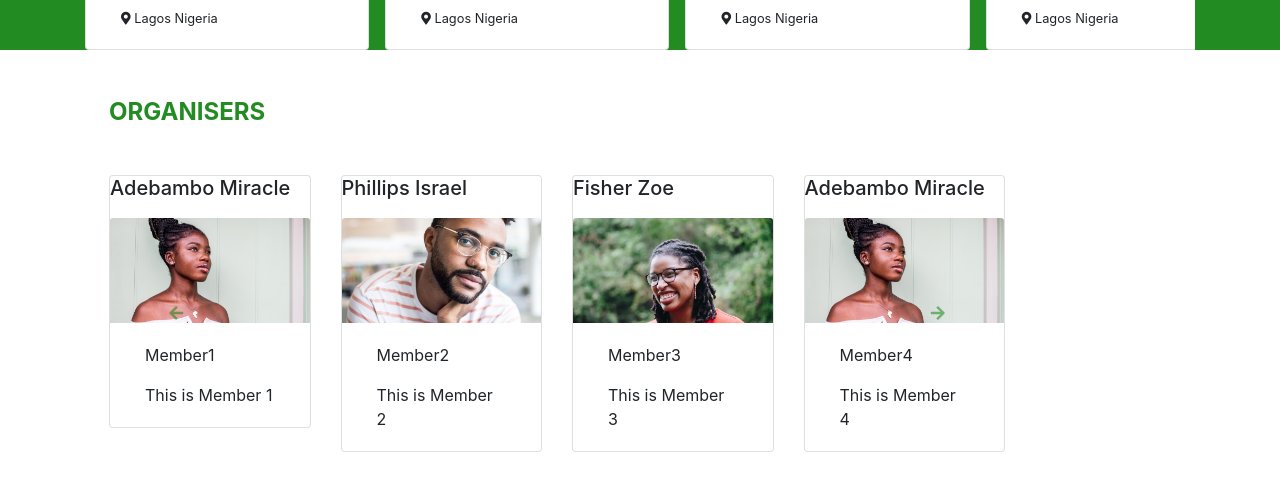
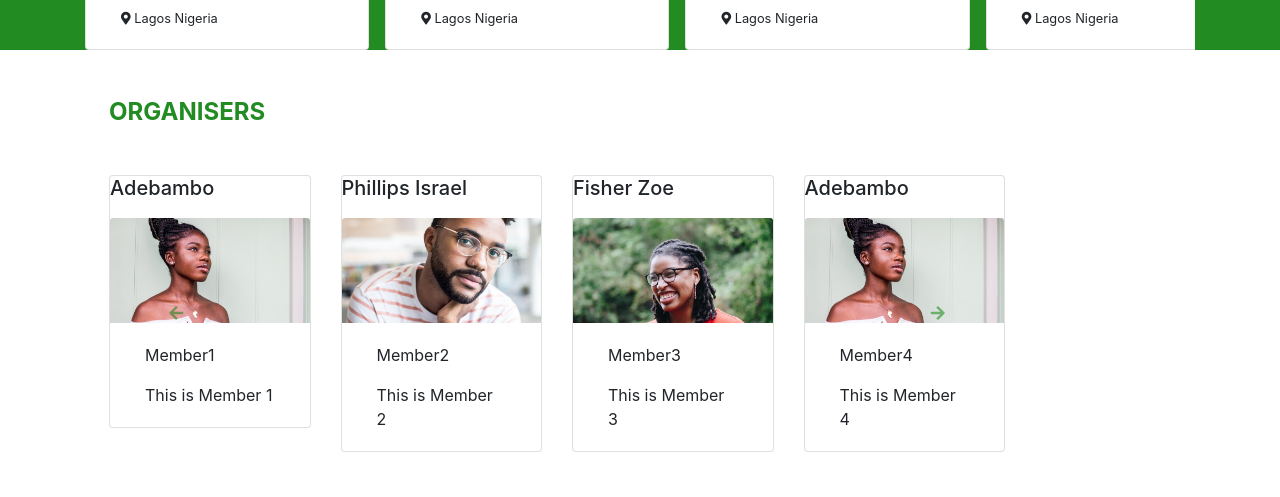
Before and after one commit to ASANIYAN/FinalDSCProject, a plain HTML site: page Index.html in a window 1280 px wide. Shown: the part 1382-1879 px from the top of the page. Drawn offline with Linux system fonts and the light colour scheme.

Commit message:
website complete

```diff
--- a/Css/Index.css
+++ b/Css/Index.css
@@ -65,9 +65,15 @@ nav a:hover, #hero-section a:hover {
     background: #228b22;
 }
 
+
+
 @media (min-width: 200px)   {
     #hero-section   {
         height: 60vh;
+    }
+
+    #organisers .card-text  {
+        min-width: fit-content;
     }
 
 }
--- a/Index.html
+++ b/Index.html
@@ -221,7 +221,7 @@
 
                     <div class="col-md-3 col-6">
                       <div class="card">
-                        <h5>Adebambo Miracle</h5>
+                        <h5>Adebambo</h5>
                         <img src="img/member1.png" class="card-img-top" alt="">
                         <div class="card-body color-primary">
                           <p class="card-text col-12">Member1</p>
@@ -254,7 +254,7 @@
 
                     <div class="col-md-3 col-6">
                       <div class="card">
-                        <h5>Adebambo Miracle</h5>
+                        <h5>Adebambo</h5>
                         <img src="img/member1.png" class="card-img-top" alt="">
                         <div class="card-body color-primary">
                           <p class="card-text col-12">Member4</p>
@@ -293,7 +293,7 @@
 
                       <div class="col-md-3 col-6">
                         <div class="card">
-                          <h5>Adebambo Miracle</h5>
+                          <h5>Adebambo</h5>
                           <img src="img/member1.png" class="card-img-top" alt="">
                           <div class="card-body color-primary">
                             <p class="card-text col-12">Member7</p>
@@ -332,7 +332,7 @@
 
                     <div class="col-md-3 col-6">
                       <div class="card">
-                        <h5>Adebambo Miracle</h5>
+                        <h5>Adebambo</h5>
                         <img src="img/member1.png" class="card-img-top" alt="">
                         <div class="card-body color-primary">
                           <p class="card-text col-12">Member 10</p>
@@ -391,7 +391,7 @@
 
                   <h5 class="text-uppercase text-white col-3 col-sm-4 text-right mt-3" style="font-weight: bold;">Contact Us</h5>
 
-                  <form class="form-group col-auto col-3 col-sm-4">
+                  <form class="form-group col-auto col-3 col-sm-8">
                     <input class="form-control mt-3" type="email" placeholder="Email" aria-label="Email">
                     <input class="form-control mt-3" type="message" placeholder="Message" aria-label="Message">
                     <button class="btn btn-danger text-white mt-3 btn-foot" type="submit">Send</button>
```
